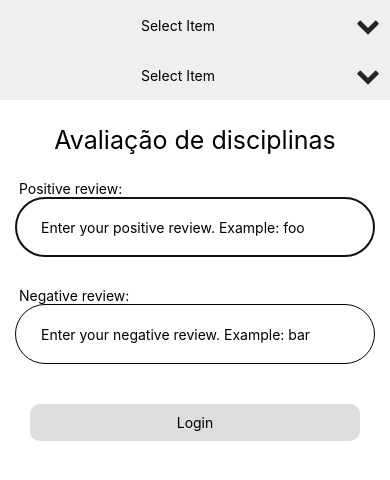
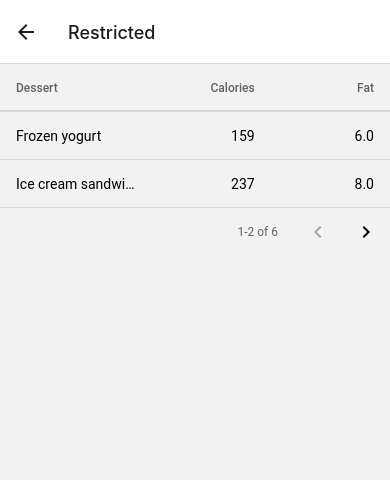
Before and after one commit to AthirsonSilva/ratingsEtec, a React Native app: screen /Restricted in a window 390 px wide. Shown: the top 480 px of the page. Built offline with nearby package versions, Linux system fonts and the light colour scheme.

Commit message:
navigation and restricted area

```diff
--- a/App.tsx
+++ b/App.tsx
@@ -1,16 +1,27 @@
 import { SafeAreaView, Text } from "react-native";
 import styles from "./styles";
 import React from "react";
+
+// navigation
+import { NavigationContainer } from '@react-navigation/native';
+import { createNativeStackNavigator } from '@react-navigation/native-stack';
 
 // screens
 import Restricted from "./screens/Restricted";
 import Form from "./screens/Form";
 
+const Stack = createNativeStackNavigator();
+
 export default class App extends React.Component {
     render() {
         return (
         <SafeAreaView style={styles.container}>
-          <Form />
+              <NavigationContainer>
+                <Stack.Navigator initialRouteName="Form">
+                  <Stack.Screen name="Form" component={Form} />
+                  <Stack.Screen name="Restricted" component={Restricted} />
+                </Stack.Navigator>
+              </NavigationContainer>
         </SafeAreaView>
         );
     }
--- a/package.json
+++ b/package.json
@@ -10,6 +10,8 @@
   },
   "dependencies": {
     "@expo/webpack-config": "^0.17.0",
+    "@react-navigation/native": "^6.0.13",
+    "@react-navigation/native-stack": "^6.9.0",
     "axios": "^0.27.2",
     "expo": "~46.0.13",
     "expo-status-bar": "~1.4.0",
@@ -17,6 +19,7 @@
     "react-dom": "18.0.0",
     "react-native": "0.69.6",
     "react-native-elements": "^3.4.2",
+    "react-native-paper": "^4.12.4",
     "react-native-safe-area-context": "^4.4.1",
     "react-native-web": "~0.18.7"
   },
--- a/screens/Form.tsx
+++ b/screens/Form.tsx
@@ -5,7 +5,7 @@ import styles from '../styles';
 
 import Dropdown from '../components/Dropdown';
 
-export default function form() {
+export default function form({navigation}) {
     const [subject, setSubject] = React.useState(undefined);
     const [rating, setRating] = React.useState(undefined);
     const [positive, setPositive] = React.useState('');
@@ -37,60 +37,45 @@ export default function form() {
           'accept': 'application/json'
         },
         body: JSON.stringify({
-          subject: subject,
-          rating: rating,
+          subject: subject.name,
+          rating: rating.name,
           negativeMessage: negative,
           positiveMessage: positive
         })
       })
-      .then(response => response.json())
-      .then(data => {
-        console.log('Success:');
-
-        console.table(data);
+      .then(() => {
+        console.table([subject, rating, negative, positive])
       })
       .catch(error => {
         console.log(error);
       })
-
-    /* axios.post('http://localhost:3001/ratings', {
-        headers: {
-            'Content-Type': 'application/json',
-            'accept': 'application/json'
-        },
-        subject: subject,
-        rating: rating,
-        negativeMessage: negative,
-        positiveMessage: positive
-    })
-    .then(response => JSON.parse(JSON.stringify(response)))
-    .then(data => {
-        console.log('Success:');
-
-        console.table(data);
-    })
-    .catch(error => console.error(error)) */
-
     }
 
     return (
         <View>
-        {!!subject && (
+            <Text style={styles.title}>Avaliação de disciplinas</Text>
+
+        <br />
+        <br />
+        <Text style={styles.listTitle}>Disciplina</Text>
+          {!!subject && (
         <Text>
-          Selected: label = {subject.name} and value = {subject.id}
+          Disciplina: {subject.name}
         </Text>
         )}
         <Dropdown style={{ color: '#000' }} label="Select Item" data={subjectData} onSelect={setSubject} />
+            <br />
 
+        <Text style={[styles.listTitle, { alignItems: 'flex-start' }]}>Nota</Text>
         {!!rating && (
         <Text>
-          Selected: label = {rating.name} and value = {rating.id}
+          Avaliação: {rating.name}
         </Text>
         )}
         <Dropdown label="Select Item" data={ratingData} onSelect={setRating} />
 
-          <Text style={styles.title}>Avaliação de disciplinas</Text>
-              <View style={ styles.lilMargin }>
+
+        <View style={ styles.lilMargin }>
             <Text> Positive review:  </Text>
             <TextInput
               style={ styles.textInputs }
@@ -118,7 +103,16 @@ export default function form() {
               style={ styles.button }
               onPress={() => handleSubmit()}
               >
-                <Text>Login</Text>
+                <Text>Enviar avaliação</Text>
+            </TouchableOpacity>
+          </View>
+
+          <View style={ styles.lilMargin }>
+            <TouchableOpacity
+              style={ styles.button }
+              onPress={() => navigation.navigate('Restricted')}
+              >
+                <Text>Área restrita</Text>
             </TouchableOpacity>
           </View>
       </View>
--- a/screens/Restricted.tsx
+++ b/screens/Restricted.tsx
@@ -1,11 +1,49 @@
-import { SafeAreaView, View, Text } from "react-native";
-import styles from "../styles";
-import React from "react";
+import * as React from 'react';
+import { DataTable } from 'react-native-paper';
 
-export default function Restricted() {
-    return (
-    <View style={styles.container}>
-        <Text>Restricted</Text>
-    </View>
-    );
+const optionsPerPage = [2, 3, 4];
+
+const MyComponent = () => {
+  const [page, setPage] = React.useState<number>(0);
+  const [itemsPerPage, setItemsPerPage] = React.useState(optionsPerPage[0]);
+
+  React.useEffect(() => {
+    setPage(0);
+  }, [itemsPerPage]);
+
+  return (
+    <DataTable>
+      <DataTable.Header>
+        <DataTable.Title>Dessert</DataTable.Title>
+        <DataTable.Title numeric>Calories</DataTable.Title>
+        <DataTable.Title numeric>Fat</DataTable.Title>
+      </DataTable.Header>
+
+      <DataTable.Row>
+        <DataTable.Cell>Frozen yogurt</DataTable.Cell>
+        <DataTable.Cell numeric>159</DataTable.Cell>
+        <DataTable.Cell numeric>6.0</DataTable.Cell>
+      </DataTable.Row>
+
+      <DataTable.Row>
+        <DataTable.Cell>Ice cream sandwich</DataTable.Cell>
+        <DataTable.Cell numeric>237</DataTable.Cell>
+        <DataTable.Cell numeric>8.0</DataTable.Cell>
+      </DataTable.Row>
+
+      <DataTable.Pagination
+        page={page}
+        numberOfPages={3}
+        onPageChange={(page) => setPage(page)}
+        label="1-2 of 6"
+        optionsPerPage={optionsPerPage}
+        itemsPerPage={itemsPerPage}
+        setItemsPerPage={setItemsPerPage}
+        showFastPagination
+        optionsLabel={'Rows per page'}
+      />
+    </DataTable>
+  );
 }
+
+export default MyComponent;
```
Also changed, not shown: 1 other file (tests, documents, lock files or other folders).
